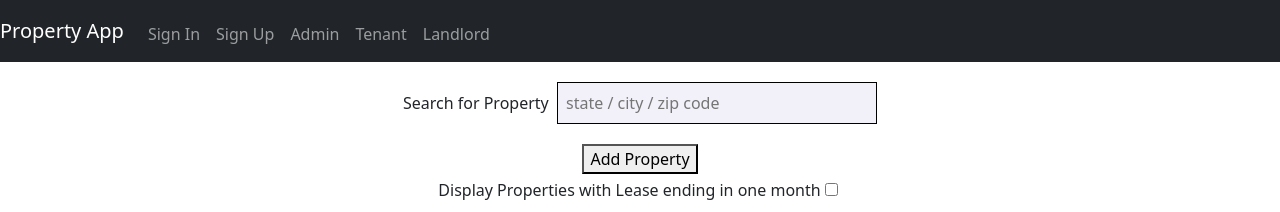
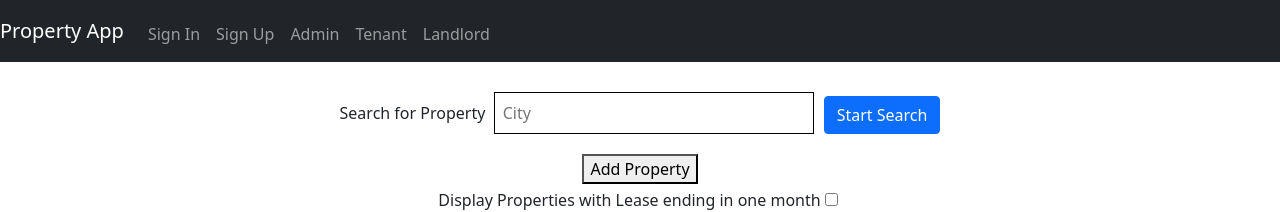
Before and after one commit to umur/waa-may-2022-final-project, a React (Create React App) app in the folder frontend/: page /landlord in a window 1280 px wide. Shown: the top 212 px of the page. Built offline with nearby package versions, Linux system fonts and the light colour scheme; no server answers.

Commit message:
Admin, tenant, Landlord API done

```diff
--- a/frontend/src/Components/Admin/Admin.css
+++ b/frontend/src/Components/Admin/Admin.css
@@ -24,3 +24,7 @@
 .heading {
   font-weight: bold;
 }
+
+.spacing {
+  height: 20px;
+}
--- a/frontend/src/Components/Admin/Admin.js
+++ b/frontend/src/Components/Admin/Admin.js
@@ -127,7 +127,7 @@ const Admin = () => {
 
   return (
     <div className="admin ">
-      <SearchBar />
+      <div className="spacing"></div>
       {/* //Total Income : $123456 */}
       <div
         className="total-income"
--- /dev/null
+++ b/frontend/src/Components/Landlord/Landlord.css
@@ -0,0 +1,4 @@
+
+.Top-bar {
+    height: 10px;
+}
--- a/frontend/src/Components/Landlord/Landlord.js
+++ b/frontend/src/Components/Landlord/Landlord.js
@@ -4,16 +4,40 @@ import LandlordProperties from "./LandlordProperties/LandlordProperties";
 import SearchBar from "../Shared/SearchBar/SearchBar";
 import Service from "../Shared/Service";
 import { Link } from "react-router-dom";
-import { Button } from "bootstrap";
+import Button from "react-bootstrap/Button";
+
+import "./Landlord.css";
 
 const Landlord = () => {
   const [isLeaseEnding, setIsLeaseEnding] = useState(false);
 
   const [properties, setProperties] = useState([]);
+  const [keyword, setKeyword] = useState("");
 
   useEffect(() => {
     getProperties();
   }, []);
+
+  const filterProperties = () => {
+    var myHeaders = new Headers();
+    myHeaders.append("email", "hassan@miu.edu");
+
+    var requestOptions = {
+      method: "GET",
+      headers: myHeaders,
+      redirect: "follow",
+    };///`Fairfield/false
+
+    fetch(
+      `${Service.LandlordFilterByCity}${keyword}`,
+      requestOptions
+    )
+      .then((response) => response.json())
+      .then((result) => {
+        setProperties(result);
+      })
+      .catch((error) => console.log("error", error));
+  };
 
   const getProperties = async () => {
     const propertyList = await fetchProperties(Service.GetPropertiesOwnedBy);
@@ -62,7 +86,22 @@ const Landlord = () => {
 
   return (
     <div className="landlord">
-      <SearchBar />
+      <div className="Top-bar"></div>
+      <div className="mainStyle">
+        <label>Search for Property &nbsp;</label>
+        <input
+          className="BarStyling"
+          key="random1"
+          value={keyword}
+          placeholder={"City"}
+          onChange={(e) => setKeyword(e.target.value)}
+        />
+
+        <Button variant="primary" className="button" onClick={filterProperties}>
+          Start Search
+        </Button>
+      </div>
+
       <Link to="/add-property">
         <button>Add Property</button>
       </Link>
@@ -79,11 +118,6 @@ const Landlord = () => {
         </p>
       </div>
       <Properties properties={properties} />
-      {/* {isLeaseEnding ? (
-        <LandlordProperties properties={properties} />
-      ) : (
-        <Properties properties={properties} />
-      )} */}
     </div>
   );
 };
--- a/frontend/src/Components/Landlord/LandlordProperties/AddProperty/AddProperty.css
+++ b/frontend/src/Components/Landlord/LandlordProperties/AddProperty/AddProperty.css
@@ -9,3 +9,8 @@
     width: 50%;
     text-align: center;
 }
+
+.button-margin {
+    background-color: whitesmoke;
+    border: white 1px solid;
+}
--- a/frontend/src/Components/Landlord/LandlordProperties/AddProperty/AddProperty.js
+++ b/frontend/src/Components/Landlord/LandlordProperties/AddProperty/AddProperty.js
@@ -60,8 +60,6 @@ const AddProperty = () => {
       method: "GET",
       redirect: "follow",
     };
-    //setPropertyTypes
-
     const res = await fetch(Service.GetPropertyType, requestOptions)
       .then((response) => response.json())
       .then((data) => {
@@ -69,13 +67,7 @@ const AddProperty = () => {
       })
       .catch((error) => console.log(error));
   };
-  // const data = await res.json();
 
-  // fetch(Service.GetPropertyType, requestOptions)
-  //   .then((response) => response.text())
-  //   .then((result) => console.log(result))
-  //   .catch((error) => console.log("error", error));
-  // };
 
   const addProperty = async (e) => {
     e.preventDefault();
@@ -311,15 +303,15 @@ const AddProperty = () => {
               <button onClick={addProperty}>
                 Add */}
           {/* </button> */}
-          // addProperty
-          {/*
+
+
           <Link to="/landlord" className="button-margin">
             <input
               type="button"
               value="Cancel"
               className="btn btn-block button-padding"
             />
-          </Link> */}
+          </Link>
         </div>
       </form>
     </div>
--- a/frontend/src/Components/Shared/PropertyDetails/PropertyDetails.js
+++ b/frontend/src/Components/Shared/PropertyDetails/PropertyDetails.js
@@ -1,7 +1,8 @@
+import { useState, useEffect } from "react";
 import "./PropertyDetails.css";
+
 import Button from "react-bootstrap/Button";
 import Card from "react-bootstrap/Card";
-import { useState } from "react";
 import Rent from "../Rent/Rent";
 
 const PropertyDetails = ({ property }) => {
@@ -9,6 +10,11 @@ const PropertyDetails = ({ property }) => {
   const toggleIsViewDetails = () => {
     setIsViewDetails(!isViewDetails);
   };
+
+  useEffect(() => {
+    console.log("");
+  }, []);
+
   return (
     <div className="container" style={{ width: "22rem", display: "flex" }}>
       <Card style={{ width: "22rem", margin: "10px" }}>
--- a/frontend/src/Components/Shared/SearchBar/SearchBar.js
+++ b/frontend/src/Components/Shared/SearchBar/SearchBar.js
@@ -1,3 +1,5 @@
+import Button from "react-bootstrap/Button";
+
 const SearchBar = ({ keyword, setKeyword }) => {
   const BarStyling = {
     width: "20rem",
@@ -7,18 +9,22 @@ const SearchBar = ({ keyword, setKeyword }) => {
   };
   const mainStyle = {
     padding: "10px",
-    margin: "10px"
+    margin: "10px",
   };
   return (
-    <div style={mainStyle}>
-        <label>Search for Property &nbsp;</label>
+    <div className="mainStyle">
+      <label>Search for Property &nbsp;</label>
       <input
         style={BarStyling}
         key="random1"
         value={keyword}
-        placeholder={"state / city / zip code"}
+        placeholder={"City"}
         onChange={(e) => setKeyword(e.target.value)}
       />
+
+      {/* <Button variant="primary" onClick={filterProperties}>
+        Start Search
+      </Button> */}
     </div>
   );
 };
--- a/frontend/src/Components/Shared/Service.js
+++ b/frontend/src/Components/Shared/Service.js
@@ -13,12 +13,12 @@ const Service = {
   GetPropertyType: "http://172.17.12.80:8080/api/properties/propertyTypes",
   AddProperty: "http://172.17.12.80:8080/api/properties/landlord",
   TenantGetAllProperties: "http://172.17.12.80:8080/api/properties",
-  TenantRentProperty: "http://172.17.12.80:8080/api/properties/tenant"
-  // Get"http://172.19.141.27:8080/api/properties/landlord/leases/john@gmail.com"
-
-  //   getAPIUrl: function () {
-  //     return APIS;
-  //   },
+  TenantRentProperty: "http://172.17.12.80:8080/api/properties/tenant",
+  TenantFilterByCity:
+    "http://172.17.12.80:8080/api/properties/tenant/filterByCity/",
+  LandlordFilterByCity:
+    "http://172.17.12.80:8080/api/properties/landlord/ownedBy/john@gmail.com/Fairfield",
+  SignUp: "http://172.17.12.80:8080/api/users/signup"
 };
 
 export default Service;
--- /dev/null
+++ b/frontend/src/Components/Tenant/Tenant.css
@@ -0,0 +1,19 @@
+.BarStyling {
+  width: 20rem;
+  background-color: "#F2F1F9";
+  border: 1px solid;
+  padding: 0.5rem;
+}
+
+.mainStyle {
+  padding: 10px;
+  margin: 10px;
+}
+
+.Top-bar {
+    height: 10px;
+}
+
+.button {
+    margin-left: 10px;
+}
--- a/frontend/src/Components/Tenant/Tenant.js
+++ b/frontend/src/Components/Tenant/Tenant.js
@@ -1,10 +1,12 @@
 import { useState, useEffect } from "react";
 import Properties from "../Shared/Properties/Properties";
-import SearchBar from "../Shared/SearchBar/SearchBar";
 import Service from "../Shared/Service";
+import Button from "react-bootstrap/Button";
+import "./Tenant.css"
 
 const Tenant = () => {
   const [properties, setProperties] = useState([]);
+  const [keyword, setKeyword] = useState("");
 
   useEffect(() => {
     getProperties();
@@ -15,17 +17,50 @@ const Tenant = () => {
     setProperties(propertyList);
   };
 
+  const filterProperties = () => {
+    var myHeaders = new Headers();
+    myHeaders.append("email", "hassan@miu.edu");
+
+    var requestOptions = {
+      method: "GET",
+      headers: myHeaders,
+      redirect: "follow",
+    };///`Fairfield/false
+
+    fetch(
+      `${Service.TenantFilterByCity}${keyword}/false`,
+      requestOptions
+    )
+      .then((response) => response.json())
+      .then((result) => {
+        setProperties(result);
+      })
+      .catch((error) => console.log("error", error));
+  };
+
   const fetchProperties = async () => {
     const res = await fetch(Service.TenantGetAllProperties);
     const data = await res.json();
-    console.log(data);
-
     return data;
   };
 
   return (
     <div className="landlord">
-      <SearchBar />
+      <div className="Top-bar"></div>
+      <div className="mainStyle">
+        <label>Search for Property &nbsp;</label>
+        <input
+          className="BarStyling"
+          key="random1"
+          value={keyword}
+          placeholder={"City"}
+          onChange={(e) => setKeyword(e.target.value)}
+        />
+
+        <Button variant="primary" className="button" onClick={filterProperties}>
+          Start Search
+        </Button>
+      </div>
       <Properties properties={properties} />
     </div>
   );
```
Also changed, not shown: frontend/src/Components/Shared/Header/Header.js (+0 -20 lines).
